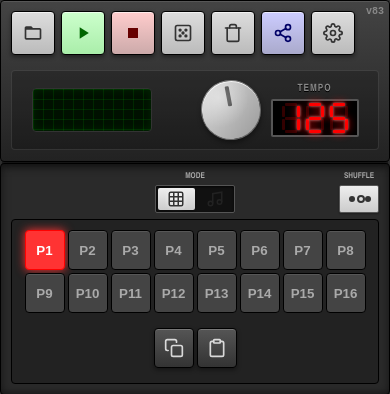
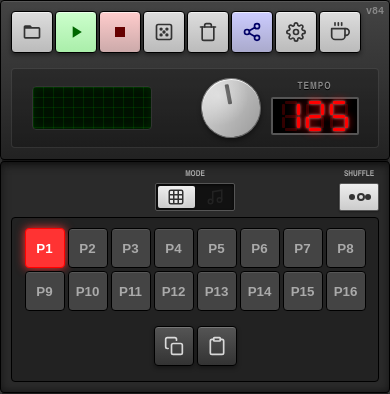
Before and after one commit to acidsound/acidBros, a plain HTML site: page index.html in a window 390 px wide. Shown: the top 394 px of the page. Drawn offline with Linux system fonts and the light colour scheme; a web font is replaced by a local one.

Commit message:
v84: Restore Buy Me A Coffee button and optimize transport controls for mobile

```diff
--- a/index.html
+++ b/index.html
@@ -87,7 +87,7 @@
     <div class="top-bar">
       <div class="controls-row">
         <div class="transport-controls">
-          <div class="version-display">v83</div>
+          <div class="version-display">v84</div>
           <button id="fileManagerBtn" class="transport-icon-btn" title="File Manager" aria-label="File Manager">
             <svg width="20" height="20" viewBox="0 0 24 24" fill="currentColor" stroke="none">
               <path
@@ -141,6 +141,16 @@
               <path
                 d="M19.4 15a1.65 1.65 0 0 0 .33 1.82l.06.06a2 2 0 0 1 0 2.83 2 2 0 0 1-2.83 0l-.06-.06a1.65 1.65 0 0 0-1.82-.33 1.65 1.65 0 0 0-1 1.51V21a2 2 0 0 1-2 2 2 2 0 0 1-2-2v-.09A1.65 1.65 0 0 0 9 19.4a1.65 1.65 0 0 0-1.82.33l-.06.06a2 2 0 0 1-2.83 0 2 2 0 0 1 0-2.83l.06-.06a1.65 1.65 0 0 0 .33-1.82 1.65 1.65 0 0 0-1.51-1H3a2 2 0 0 1-2-2 2 2 0 0 1 2-2h.09A1.65 1.65 0 0 0 4.6 9a1.65 1.65 0 0 0-.33-1.82l-.06-.06a2 2 0 0 1 0-2.83 2 2 0 0 1 2.83 0l.06.06a1.65 1.65 0 0 0 1.82.33H9a1.65 1.65 0 0 0 1-1.51V3a2 2 0 0 1 2-2 2 2 0 0 1 2 2v.09a1.65 1.65 0 0 0 1 1.51 1.65 1.65 0 0 0 1.82-.33l.06-.06a2 2 0 0 1 2.83 0 2 2 0 0 1 0 2.83l-.06.06a1.65 1.65 0 0 0-.33 1.82V9a1.65 1.65 0 0 0 1.51 1H21a2 2 0 0 1 2 2 2 2 0 0 1-2 2h-.09a1.65 1.65 0 0 0-1.51 1z">
               </path>
+            </svg>
+          </button>
+          <button id="bmcBtn" class="transport-icon-btn bmc" title="Buy me a coffee">
+            <svg width="20" height="20" viewBox="0 0 24 24" fill="none" stroke="currentColor" stroke-width="2"
+              stroke-linecap="round" stroke-linejoin="round">
+              <path d="M18 8h1a4 4 0 0 1 0 8h-1"></path>
+              <path d="M2 8h16v9a4 4 0 0 1-4 4H6a4 4 0 0 1-4-4V8z"></path>
+              <line x1="6" y1="1" x2="6" y2="4"></line>
+              <line x1="10" y1="1" x2="10" y2="4"></line>
+              <line x1="14" y1="1" x2="14" y2="4"></line>
             </svg>
           </button>
         </div>
--- a/js/ui/UI.js
+++ b/js/ui/UI.js
@@ -148,7 +148,7 @@ export const UI = {
         this.updateSevenSegment(125);
 
         // Tempo 관련 UI 업데이트 함수 정의
-        this.updateTempoUI = function() {
+        this.updateTempoUI = function () {
             if (window.knobInstances && window.knobInstances.tempo) {
                 window.knobInstances.tempo.setValue(AudioEngine.tempo);
             }
@@ -171,6 +171,10 @@ export const UI = {
             navigator.clipboard.writeText(url).then(() => {
                 this.showToast("Link copied! Share your beat.");
             });
+        };
+
+        document.getElementById('bmcBtn').onclick = () => {
+            window.open('https://www.buymeacoffee.com/spectricki', '_blank');
         };
 
         // Swing/Shuffle Control
--- a/styles.css
+++ b/styles.css
@@ -116,7 +116,7 @@ h3 {
 
 .transport-controls {
     display: flex;
-    gap: 6px;
+    gap: 5px;
     flex-wrap: wrap;
 }
 
@@ -134,6 +134,17 @@ h3 {
     box-shadow: 0 2px 4px rgba(0, 0, 0, 0.4), inset 0 1px 0 rgba(255, 255, 255, 0.6);
     transition: all 0.15s ease;
     color: #333;
+}
+
+@media (max-width: 400px) {
+    .transport-controls {
+        gap: 2px;
+    }
+
+    .transport-icon-btn {
+        width: 42px;
+        height: 42px;
+    }
 }
 
 .transport-icon-btn:hover {
--- a/sw.js
+++ b/sw.js
@@ -1,4 +1,4 @@
-const CACHE_NAME = 'acidbros-v83';
+const CACHE_NAME = 'acidbros-v84';
 const ASSETS = [
     './',
     './index.html',
```
Also changed, not shown: USER_MANUAL.md (+1 -0 lines), USER_MANUAL_ko.md (+1 -0 lines), .agent/PROJECT_CONTEXT.md.
